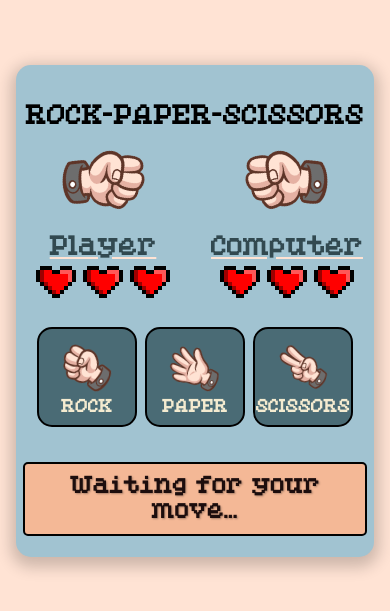
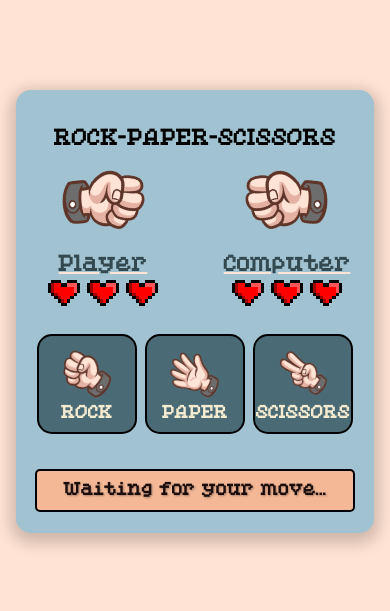
Before and after one commit to Kamen-Rider-Tayog/rock-paper-scissors, a plain HTML site: page index.html in a window 390 px wide. Shown: the part 111-722 px from the top of the page. Drawn offline with Linux system fonts and the light colour scheme.

Commit message:
2nd fix.

```diff
--- a/style.css
+++ b/style.css
@@ -263,11 +263,23 @@ main img {
 	}
 
 	.heart {
-		width: 2.5rem; /* 50px */
-		height: 2.5rem; /* 50px */
+		width: 2rem; /* 50px */
+		height: 2rem; /* 50px */
+	}
+
+	.player h2, .computer h2 {
+		font-size: 1.25rem;
 	}
 
 	.header h1 {
-		font-size: 1.5rem;
+		font-size: 1.25rem;
+	}
+
+	.result {
+		max-width: 20rem;
+	}
+
+	.result h2 {
+		font-size: 1rem;
 	}
 }
```
